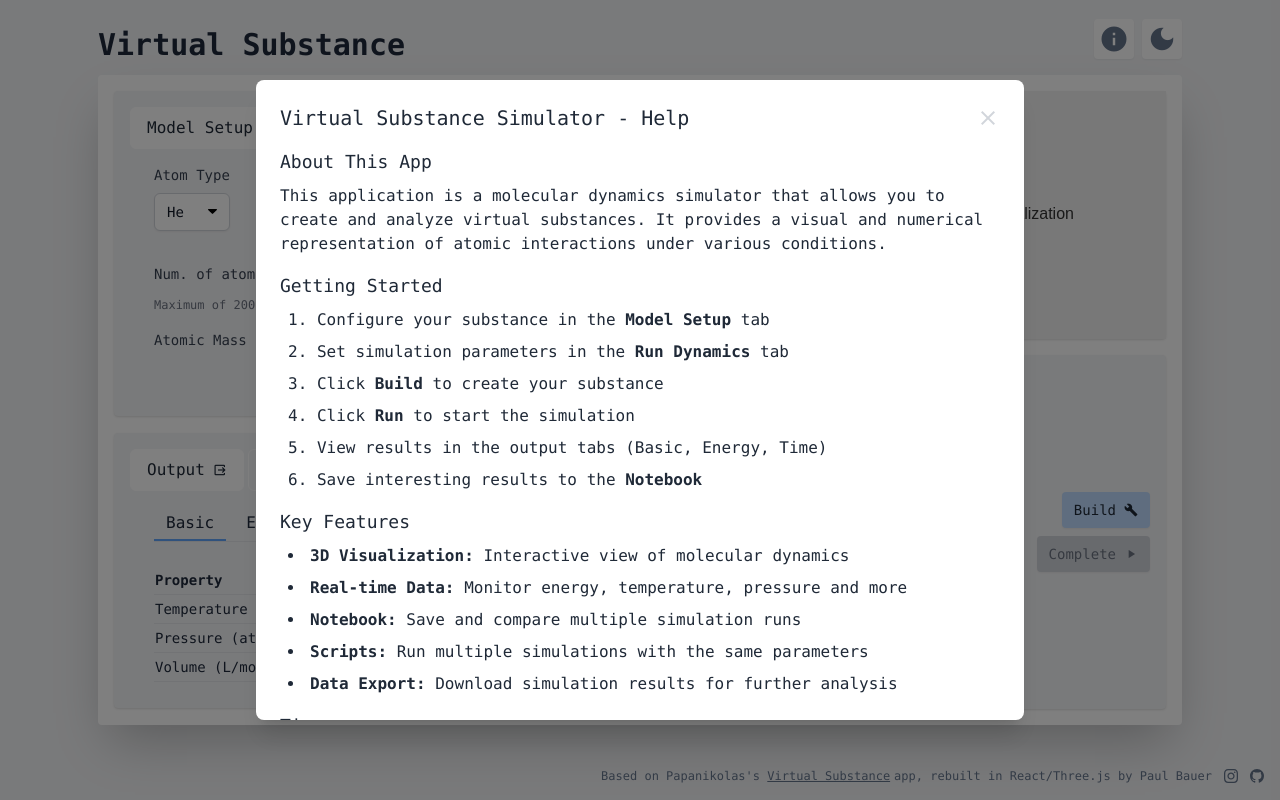
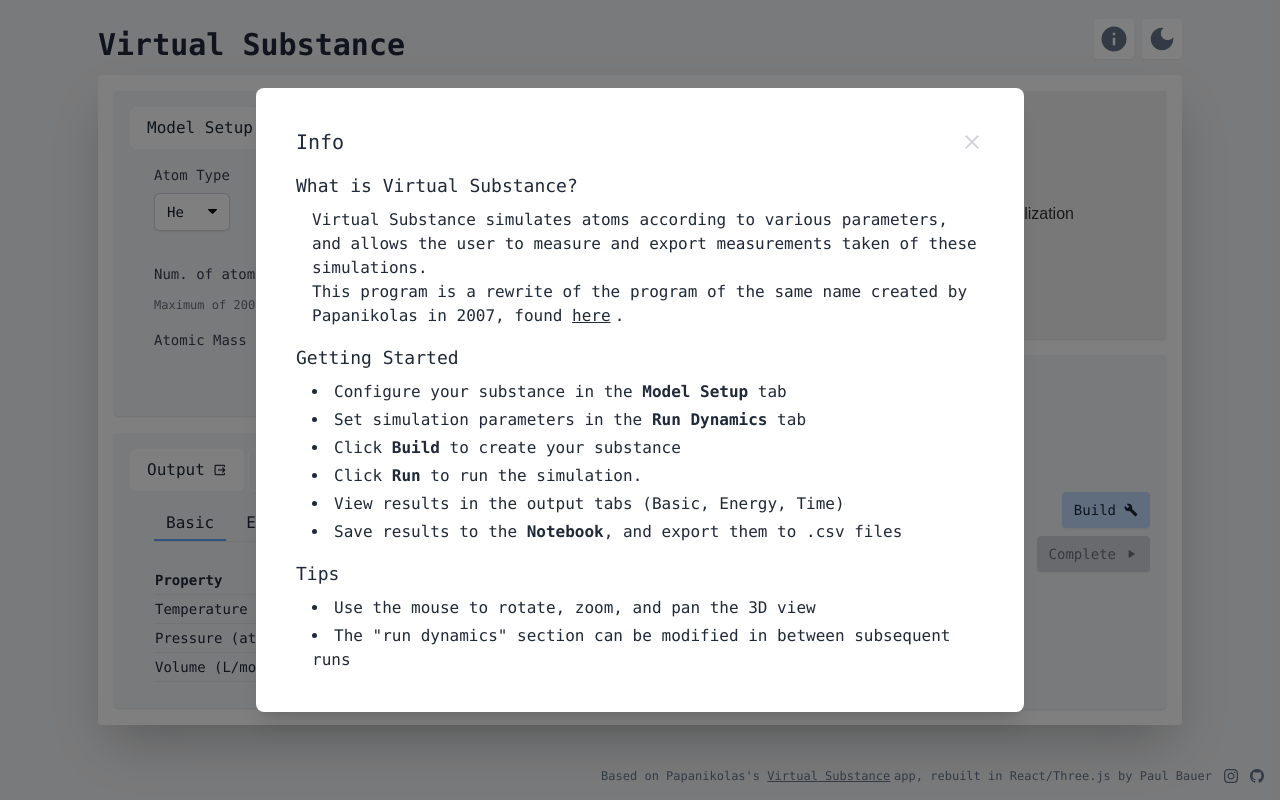
Before and after one commit to Bauer03/virtualmockup, a React (Create React App) app: page / in a window 1280 px wide. Both pictures are taken after a click on the button "info". Built offline with nearby package versions, Linux system fonts and the light colour scheme.

Commit message:
Update HelpButton.tsx

```diff
--- a/src/components/ui/HelpButton.tsx
+++ b/src/components/ui/HelpButton.tsx
@@ -28,14 +28,14 @@ const HelpButton: React.FC = () => {
         >
           <div
             className="bg-white dark:bg-gray-800 text-gray-800 dark:text-gray-200
-              p-6 rounded-lg shadow-xl
+              p-10 rounded-lg shadow-xl
               max-w-3xl w-full mx-4
               max-h-[80vh] overflow-y-auto"
             onClick={(e) => e.stopPropagation()}
           >
             <div className="flex justify-between items-center mb-4">
               <h2 className="text-xl font-medium">
-                Virtual Substance Simulator - Help
+                Info
               </h2>
               <button
                 className="material-icons text-gray-300 dark:text-gray-400 hover:text-gray-700 dark:hover:text-gray-200"
@@ -47,43 +47,30 @@ const HelpButton: React.FC = () => {
 
             <div className="space-y-4">
               <section>
-                <h3 className="text-lg font-medium mb-2">About This App</h3>
-                <p>
-                  This application is a molecular dynamics simulator that allows you to create and analyze virtual substances.
-                  It provides a visual and numerical representation of atomic interactions under various conditions.
+                <h3 className="text-lg font-medium mb-2">What is Virtual Substance?</h3>
+                <p className='ml-4'>
+                  Virtual Substance simulates atoms according to various parameters, and allows the user to measure and export measurements taken of these simulations. <br />
+                  This program is a rewrite of the program of the same name created by Papanikolas in 2007, found <a href="https://pubs.acs.org/doi/10.1021/bk-2008-0973.ch011" target="_blank" rel="noopener noreferrer" className="underline mr-1 hover:text-slate-700 dark:hover:text-slate-300">here</a>. <br />
                 </p>
               </section>
 
               <section>
                 <h3 className="text-lg font-medium mb-2">Getting Started</h3>
-                <ol className="list-decimal list-inside space-y-2 ml-2">
+                <ol className="list-disc list-inside space-y-1 ml-4">
                   <li>Configure your substance in the <strong>Model Setup</strong> tab</li>
                   <li>Set simulation parameters in the <strong>Run Dynamics</strong> tab</li>
                   <li>Click <strong>Build</strong> to create your substance</li>
-                  <li>Click <strong>Run</strong> to start the simulation</li>
+                  <li>Click <strong>Run</strong> to run the simulation.</li>
                   <li>View results in the output tabs (Basic, Energy, Time)</li>
-                  <li>Save interesting results to the <strong>Notebook</strong></li>
+                  <li>Save results to the <strong>Notebook</strong>, and export them to .csv files</li>
                 </ol>
               </section>
 
               <section>
-                <h3 className="text-lg font-medium mb-2">Key Features</h3>
-                <ul className="list-disc list-inside space-y-2 ml-2">
-                  <li><strong>3D Visualization:</strong> Interactive view of molecular dynamics</li>
-                  <li><strong>Real-time Data:</strong> Monitor energy, temperature, pressure and more</li>
-                  <li><strong>Notebook:</strong> Save and compare multiple simulation runs</li>
-                  <li><strong>Scripts:</strong> Run multiple simulations with the same parameters</li>
-                  <li><strong>Data Export:</strong> Download simulation results for further analysis</li>
-                </ul>
-              </section>
-
-              <section>
                 <h3 className="text-lg font-medium mb-2">Tips</h3>
-                <ul className="list-disc list-inside space-y-2 ml-2">
+                <ul className="list-disc list-inside space-y-1 ml-4">
                   <li>Use the mouse to rotate, zoom, and pan the 3D view</li>
-                  <li>Toggle between light and dark mode using the theme button</li>
-                  <li>Parameters cannot be changed while a simulation is running</li>
-                  <li>The notebook can store multiple simulation runs for comparison</li>
+                  <li>The "run dynamics" section can be modified in between subsequent runs</li>
                 </ul>
               </section>
             </div>
```
